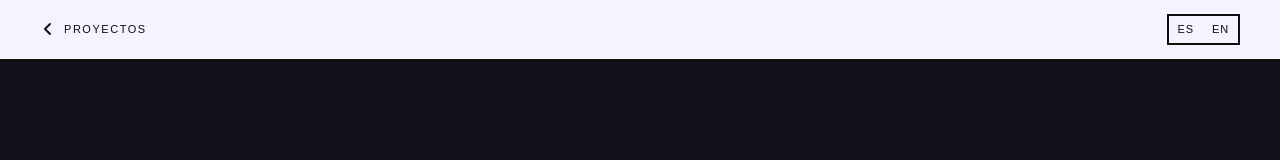
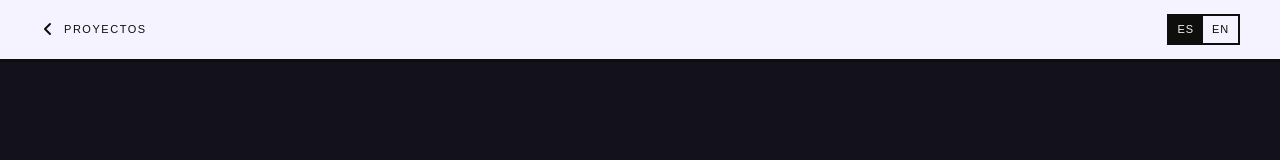
Before and after one commit to bernaljjb/Portfolio-Juan-Jose-Bernal, a Next.js app: page /projects/pruebas-usabilidad in a window 1280 px wide. Shown: the top 160 px of the page. Built offline with nearby package versions, Linux system fonts and the light colour scheme; a web font is replaced by a local one.

Commit message:
Fix TypeScript errors blocking Vercel build
- pruebas-usabilidad: rename language/setLanguage to lang/setLang
- sistema-de-turnos: remove reference to non-existent ph.btnConfirm

Co-Authored-By: Claude Sonnet 4.6 <noreply@anthropic.com>

```diff
--- a/app/projects/pruebas-usabilidad/page.tsx
+++ b/app/projects/pruebas-usabilidad/page.tsx
@@ -584,8 +584,8 @@ function useObserver(ref: React.RefObject<Element | null>) {
 }
 
 export default function PruebasUsabilidad() {
-  const { language, setLanguage } = useLanguage();
-  const t = content[language as 'es' | 'en'] ?? content.es;
+  const { lang, setLang } = useLanguage();
+  const t = content[lang as 'es' | 'en'] ?? content.es;
 
   const heroRef = useRef<HTMLDivElement>(null);
   const infoRef = useRef<HTMLDivElement>(null);
@@ -616,8 +616,8 @@ export default function PruebasUsabilidad() {
         </TransitionLink>
         <div className="pu-nav-right">
           <div className="pu-lang">
-            <button className={`pu-lang-btn${language === 'es' ? ' active' : ''}`} onClick={() => setLanguage('es')}>ES</button>
-            <button className={`pu-lang-btn${language === 'en' ? ' active' : ''}`} onClick={() => setLanguage('en')}>EN</button>
+            <button className={`pu-lang-btn${lang === 'es' ? ' active' : ''}`} onClick={() => setLang('es')}>ES</button>
+            <button className={`pu-lang-btn${lang === 'en' ? ' active' : ''}`} onClick={() => setLang('en')}>EN</button>
           </div>
         </div>
       </nav>
--- a/app/projects/sistema-de-turnos/page.tsx
+++ b/app/projects/sistema-de-turnos/page.tsx
@@ -688,7 +688,7 @@ export default function SistemaDeTurnosPage() {
                       ))}
                     </div>
                   </div>
-                  <div className="ph-cta ph-cta-active">{ph.btnConfirm || 'Confirmar turno'}</div>
+                  <div className="ph-cta ph-cta-active">{'Confirmar turno'}</div>
                   <div className="ph-note">{ph.note}</div>
                 </div>
               </div>
```
